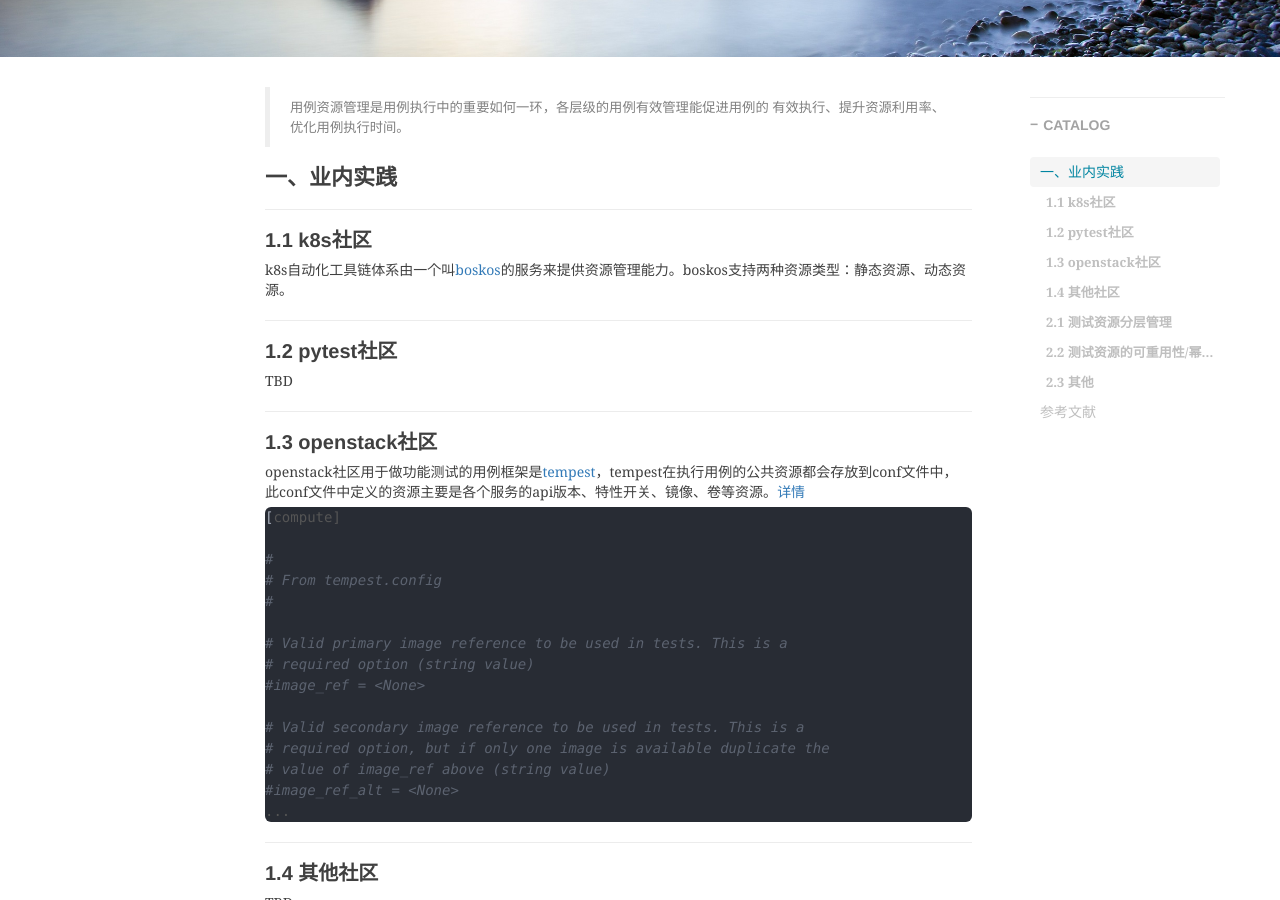
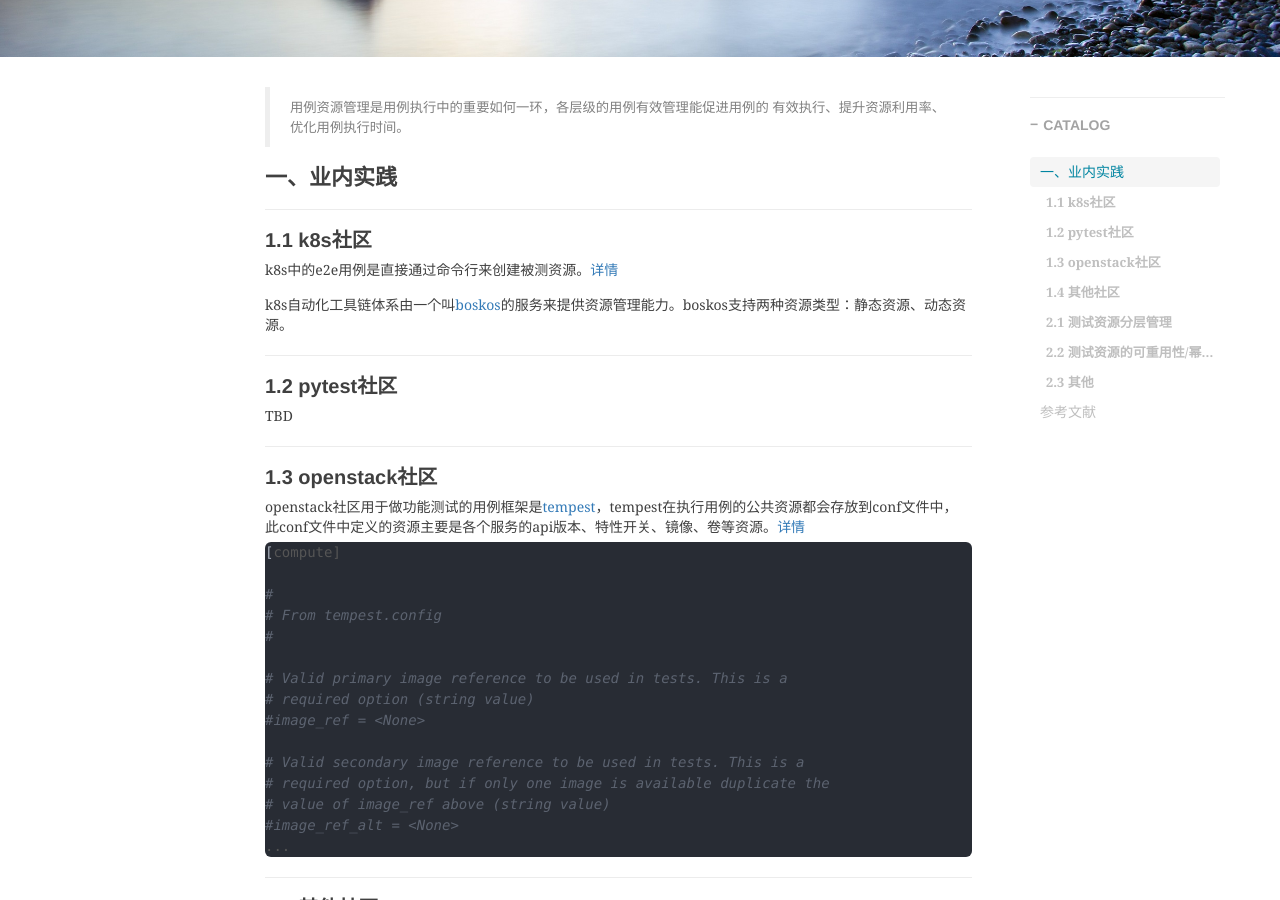
Before and after one commit to shihai1991/shihai1991.github.io, a Jekyll site: the page built from _posts/2023-08-18-用例global资源管理.md, in a window 1280 px wide and 900 px high, scrolled down 398 px. Built offline with Jekyll 4.4.1, drawn with Linux system fonts in a browser that asks for light colours; nearby versions of some CDN libraries; comment, search, counter and statistics services are not loaded.

Commit message:
Update 2023-08-18-用例global资源管理.md

````diff
--- a/_posts/2023-08-18-用例global资源管理.md
+++ b/_posts/2023-08-18-用例global资源管理.md
@@ -15,6 +15,9 @@ time: '2023.08.18 11:15:00'
 # 一、业内实践
 
 ## 1.1 k8s社区
+k8s中的e2e用例是直接通过命令行来创建被测资源。[详情](https://github.com/kubernetes/kubernetes/blob/master/test/e2e/cloud/gcp/gke_node_pools.go#L52C1-L52C1)
+```
+```
 k8s自动化工具链体系由一个叫[boskos](https://github.com/kubernetes-sigs/boskos)的服务来提供资源管理能力。boskos支持两种资源类型：静态资源、动态资源。
 
 ## 1.2 pytest社区
````
